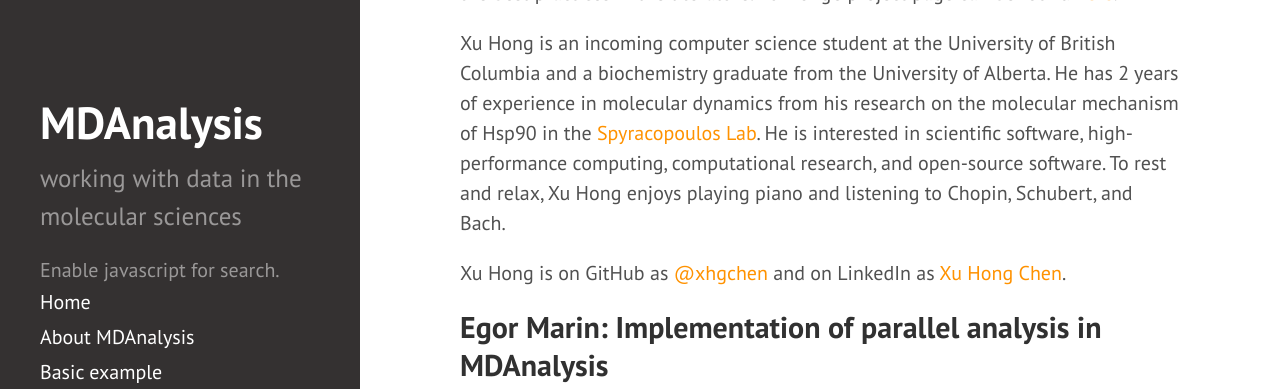
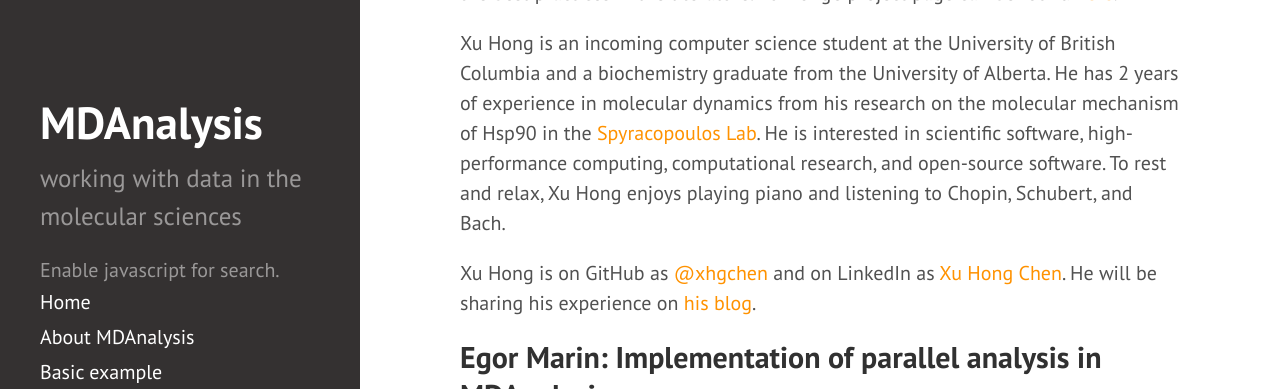
Before and after one commit to MDAnalysis/MDAnalysis.github.io, a Jekyll site: the page built from _posts/2023-05-08-gsoc-students.md, in a window 1280 px wide and 900 px high, scrolled down 707 px, cut to the strip 0-389 px from the top of the window. Built offline with Jekyll 4.4.1, drawn with Linux system fonts in a browser that asks for light colours; comment, search, counter and statistics services are not loaded.

Commit message:
Update _posts/2023-05-08-gsoc-students.md with Xu Hong's blog link
Co-authored-by: xhgchen <110699064+xhgchen@users.noreply.github.com>

```diff
--- a/_posts/2023-05-08-gsoc-students.md
+++ b/_posts/2023-05-08-gsoc-students.md
@@ -16,7 +16,7 @@ Transport properties are values defining mass, momentum, heat, or charge transfe
 
 Xu Hong is an incoming computer science student at the University of British Columbia and a biochemistry graduate from the University of Alberta. He has 2 years of experience in molecular dynamics from his research on the molecular mechanism of Hsp90 in the [Spyracopoulos Lab](https://lspy.biochem.ualberta.ca/index.php). He is interested in scientific software, high-performance computing, computational research, and open-source software. To rest and relax, Xu Hong enjoys playing piano and listening to Chopin, Schubert, and Bach.
 
-Xu Hong is on GitHub as [@xhgchen](https://github.com/xhgchen) and on LinkedIn as [Xu Hong Chen](https://www.linkedin.com/in/xu-hong-chen/).
+Xu Hong is on GitHub as [@xhgchen](https://github.com/xhgchen) and on LinkedIn as [Xu Hong Chen](https://www.linkedin.com/in/xu-hong-chen/). He will be sharing his experience on [his blog](https://xhgchen.github.io/).
 
 ## Egor Marin: Implementation of parallel analysis in MDAnalysis
 
```
